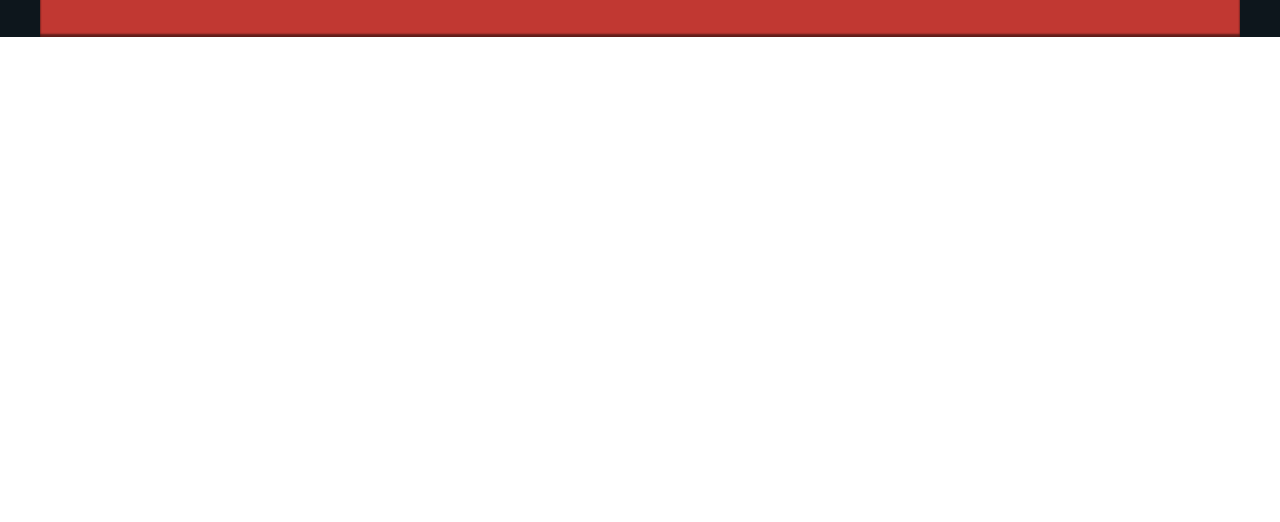
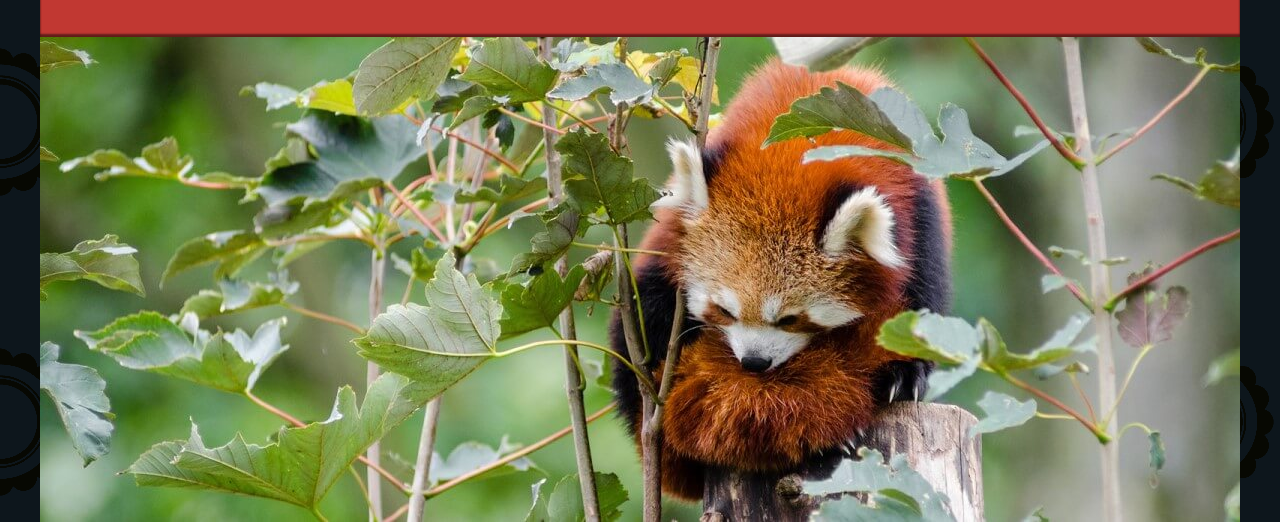
Before and after one commit to pablosalasgelich/mdn-start, a plain HTML site: page index.html in a window 1280 px wide. Shown: the part 778-1300 px from the top of the page. Before the commit the page ends 815 px from the top, so only its background shows below. Drawn offline with nearby package versions, Linux system fonts and the light colour scheme.

Commit message:
Ejercicio completo

```diff
--- a/index.html
+++ b/index.html
@@ -156,6 +156,10 @@
 
     <div class="red-panda">
       <!-- insert picture element -->
+      <picture>
+          <source media="(max-width: 500px)" srcset="red-panda_501w.jpg">
+          <img src="red-panda_1200w.jpg" alt="panda">
+      </picture>
     </div>
 
   </main>
```
